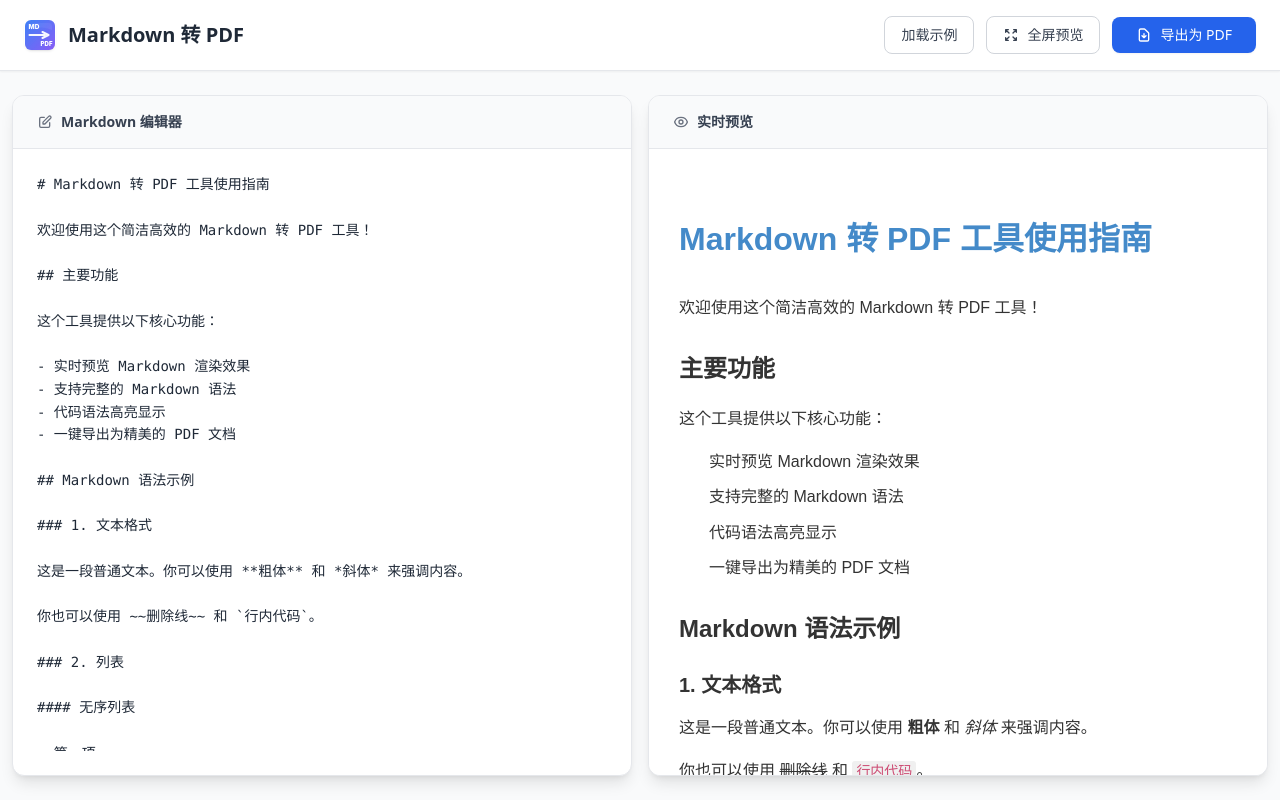
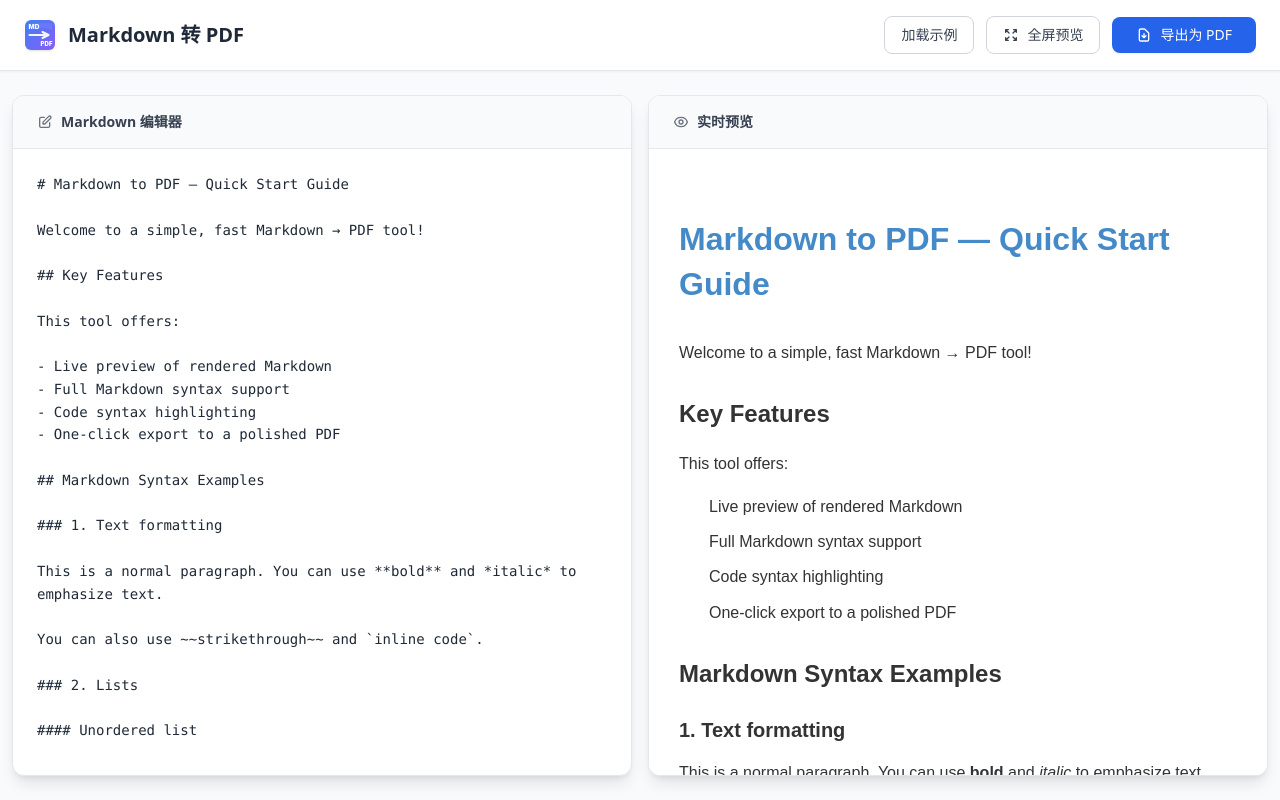
Before and after one commit to zhouhao/markdown-to-pdf, a React (Vite) app: page / in a window 1280 px wide. Built offline with nearby package versions, Linux system fonts and the light colour scheme.

Commit message:
Update `sampleMarkdown.ts` with English translations and improved structure for Markdown examples

```diff
--- a/src/data/sampleMarkdown.ts
+++ b/src/data/sampleMarkdown.ts
@@ -1,62 +1,62 @@
-export const sampleMarkdown = `# Markdown 转 PDF 工具使用指南
+export const sampleMarkdown = `# Markdown to PDF — Quick Start Guide
 
-欢迎使用这个简洁高效的 Markdown 转 PDF 工具！
+Welcome to a simple, fast Markdown → PDF tool!
 
-## 主要功能
+## Key Features
 
-这个工具提供以下核心功能：
+This tool offers:
 
-- 实时预览 Markdown 渲染效果
-- 支持完整的 Markdown 语法
-- 代码语法高亮显示
-- 一键导出为精美的 PDF 文档
+- Live preview of rendered Markdown
+- Full Markdown syntax support
+- Code syntax highlighting
+- One‑click export to a polished PDF
 
-## Markdown 语法示例
+## Markdown Syntax Examples
 
-### 1. 文本格式
+### 1. Text formatting
 
-这是一段普通文本。你可以使用 **粗体** 和 *斜体* 来强调内容。
+This is a normal paragraph. You can use **bold** and *italic* to emphasize text.
 
-你也可以使用 ~~删除线~~ 和 \`行内代码\`。
+You can also use ~~strikethrough~~ and \`inline code\`.
 
-### 2. 列表
+### 2. Lists
 
-#### 无序列表
+#### Unordered list
 
-- 第一项
-- 第二项
-  - 嵌套项 2.1
-  - 嵌套项 2.2
-- 第三项
+- First item
+- Second item
+  - Nested item 2.1
+  - Nested item 2.2
+- Third item
 
-#### 有序列表
+#### Ordered list
 
-1. 首先做这个
-2. 然后做那个
-3. 最后完成这个
+1. Do this first
+2. Then do that
+3. Finally wrap it up
 
-### 3. 链接和图片
+### 3. Links and images
 
-[访问 GitHub](https://github.com)
+[Visit GitHub](https://github.com)
 
-### 4. 引用
+### 4. Blockquote
 
-> 这是一段引用文本。
+> This is a quote.
 >
-> 引用可以包含多个段落。
+> Blockquotes can span multiple paragraphs.
 
-### 5. 表格
+### 5. Table
 
-| 特性 | 支持情况 | 说明 |
-|------|---------|------|
-| 标题 | ✓ | 支持 H1-H6 |
-| 列表 | ✓ | 有序和无序 |
-| 代码 | ✓ | 语法高亮 |
-| 表格 | ✓ | 完整支持 |
+| Feature | Support | Notes |
+|--------|---------|-------|
+| Headings | ✓ | H1–H6 supported |
+| Lists | ✓ | Ordered and unordered |
+| Code | ✓ | Syntax highlighting |
+| Table | ✓ | Full support |
 
-### 6. 代码块
+### 6. Code blocks
 
-#### JavaScript 示例
+#### JavaScript example
 
 \`\`\`javascript
 function greet(name) {
@@ -68,21 +68,21 @@ const user = 'World';
 greet(user);
 \`\`\`
 
-#### Python 示例
+#### Python example
 
 \`\`\`python
 def fibonacci(n):
-    """计算斐波那契数列"""
+    """Compute the Fibonacci sequence"""
     if n <= 1:
         return n
     return fibonacci(n-1) + fibonacci(n-2)
 
-# 打印前 10 个斐波那契数
+# Print the first 10 Fibonacci numbers
 for i in range(10):
     print(f"F({i}) = {fibonacci(i)}")
 \`\`\`
 
-#### TypeScript 示例
+#### TypeScript example
 
 \`\`\`typescript
 interface User {
@@ -104,14 +104,14 @@ class UserService {
 }
 \`\`\`
 
-## 使用技巧
+## Tips
 
-1. **实时预览**：在左侧编辑器中输入内容，右侧会实时显示渲染效果
-2. **导出 PDF**：点击右上角的「导出为 PDF」按钮即可下载
-3. **代码高亮**：代码块会自动应用语法高亮，支持多种编程语言
-4. **自定义内容**：清空编辑器，输入你自己的 Markdown 内容
+1. **Live preview**: Type in the editor on the left; the right side updates instantly.
+2. **Export PDF**: Click the “Export to PDF” button in the top-right to download.
+3. **Syntax highlighting**: Code blocks are automatically highlighted for many languages.
+4. **Customize**: Clear the editor and paste or write your own Markdown.
 
 ---
 
-**提示**：导出的 PDF 会保留所有格式和代码高亮颜色，适合用于文档分享和打印。
+Note: The exported PDF preserves formatting and code highlighting colors — great for sharing and printing.
 `;
```
